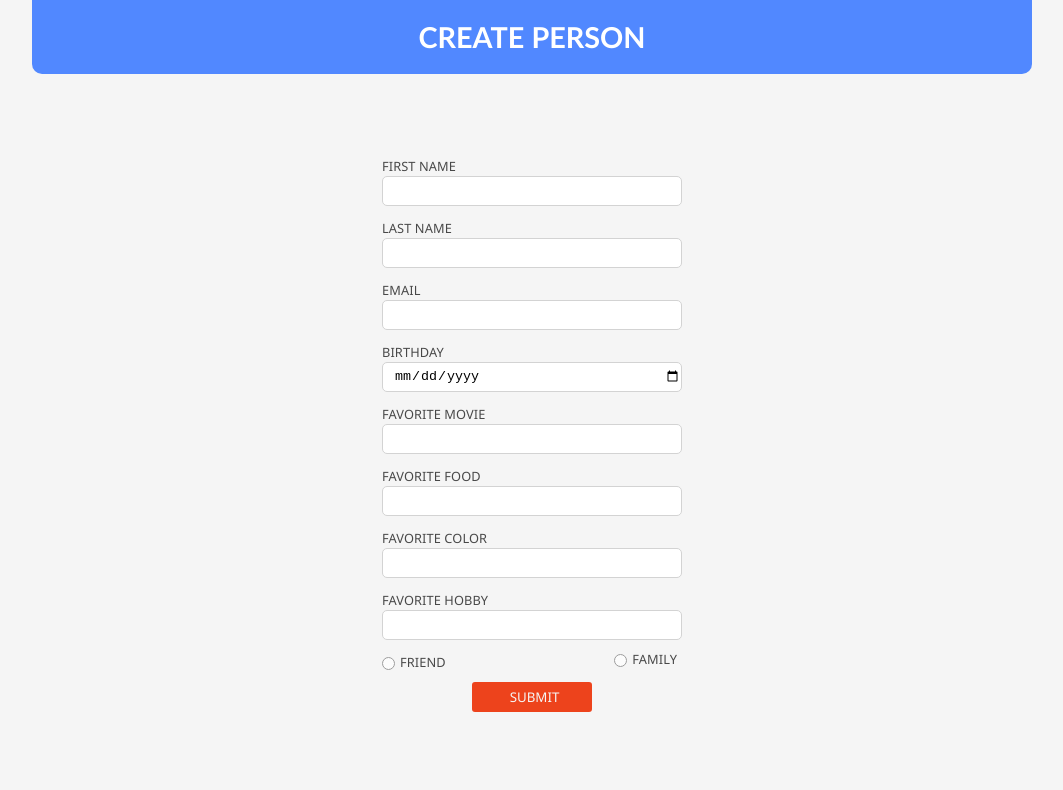
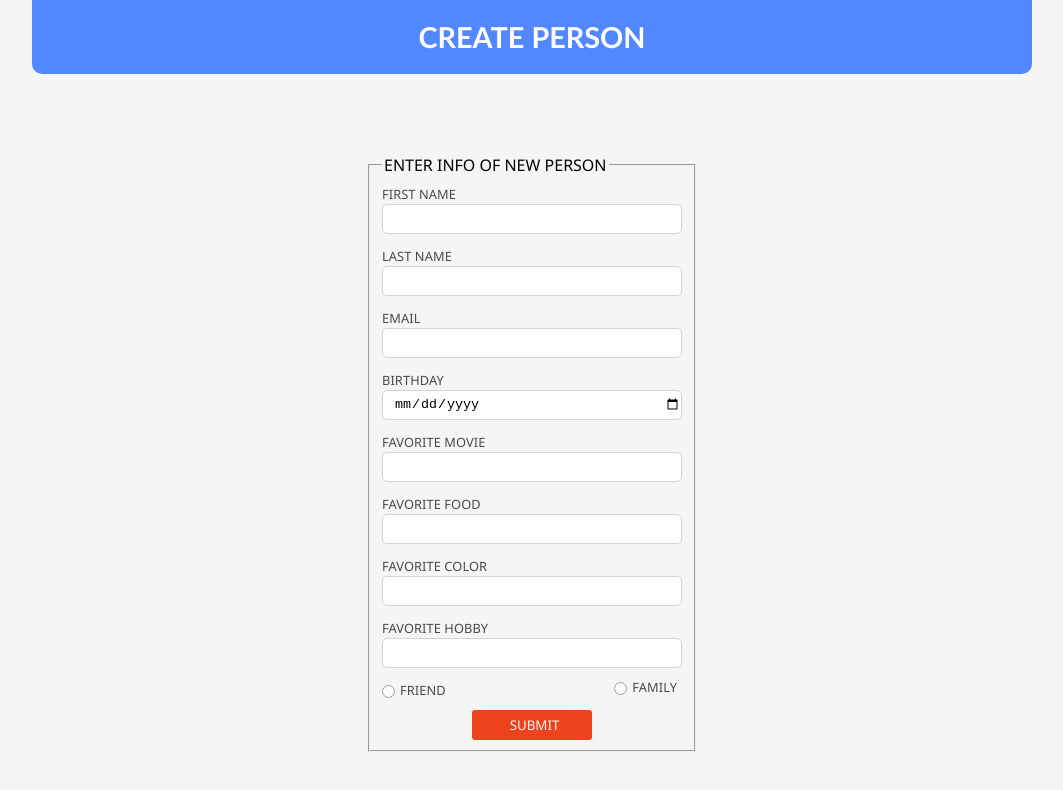
Before and after one commit to JbrvoXIV/mern-project, a React (Create React App) app in the folder client/: page /create in a window 1280 px wide. Shown: the top 790 px of the page, without its empty margins (108-1171 px from the left). Built offline with nearby package versions, Linux system fonts and the light colour scheme.

Commit message:
tweaked create.js and height for global

```diff
--- a/client/src/routes/Create.js
+++ b/client/src/routes/Create.js
@@ -89,6 +89,8 @@ const Create = () => {
             </HeaderStyled>
             <Flex>
                 <FormStyled onSubmit={submitData} autoComplete='off' autoSave='off' >
+                    <fieldset>
+                        <legend>ENTER INFO OF NEW PERSON</legend>
                         <LabelStyled htmlFor='fname' >FIRST NAME</LabelStyled>
                         <InputStyled
                             onChange={handleChange}
@@ -175,6 +177,7 @@ const Create = () => {
                             />FAMILY
                         </LabelStyled>
                         <InputStyled type='submit' value='SUBMIT' />
+                    </fieldset>
                 </FormStyled>
                 {formSubmitted && <DataView {...requestedData} />}
             </Flex>
--- a/client/src/styles/Global.js
+++ b/client/src/styles/Global.js
@@ -6,7 +6,7 @@ export const GlobalStyle = createGlobalStyle`
     }
 
     #root {
-        height: 100%;
+        min-height: 100%;
         width: 100%;
         margin: 0;
         padding: 0;
@@ -16,6 +16,7 @@ export const GlobalStyle = createGlobalStyle`
     html,
     body {
         height: 100%;
+        position: relative;
         margin: 0;
         padding: 0;
     }
```
Lines whose indentation alone changed are shown as unchanged.
